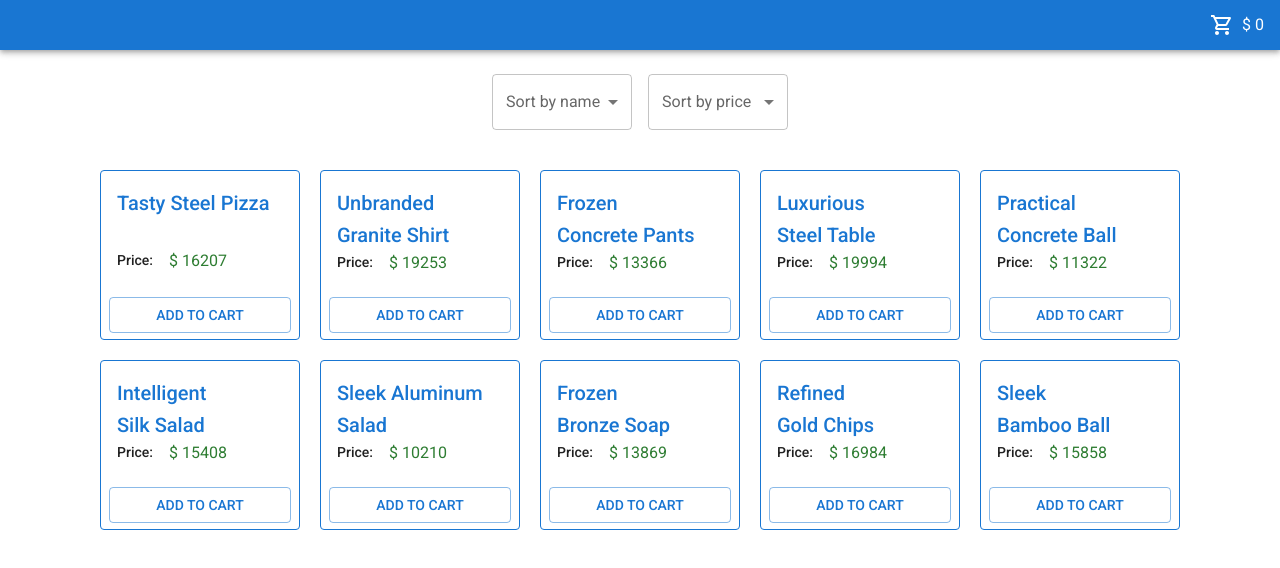
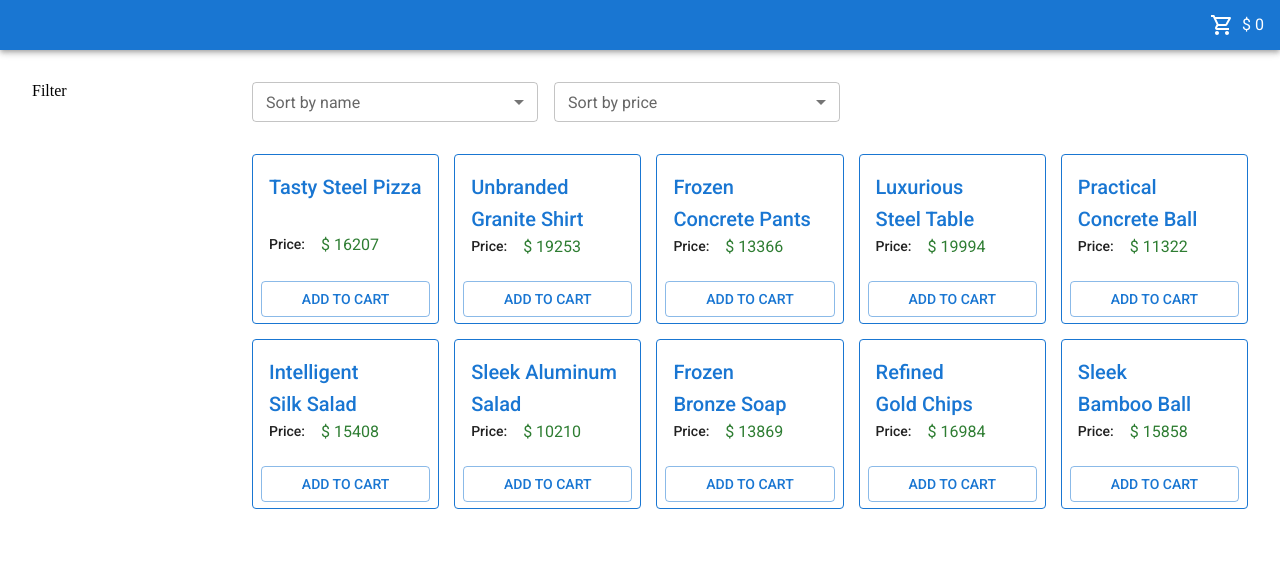
Before and after one commit to pashka1837/voshod, a Next.js app: page / in a window 1280 px wide. Shown: the top 568 px of the page. Built offline with nearby package versions, Linux system fonts and the light colour scheme; what @mui/material-nextjs would draw is missing.

Commit message:
feat: maain page styling fixed

```diff
--- a/src/app/components/ProductsPage.tsx
+++ b/src/app/components/ProductsPage.tsx
@@ -1,26 +1,35 @@
 "use client";
 
+import { Filter } from "@/components/Filter/Filter";
 import { PageWrapper } from "@/components/PageWrapper";
 import { Products } from "@/components/Products/Products";
 import { Sorting } from "@/components/Sorting/Sorting";
 import { fetchProducts } from "@/lib/apiReq";
 import { getSortQuery } from "@/utils/utils";
-import { Typography } from "@mui/material";
+import { Box, Stack, Typography } from "@mui/material";
 import CircularProgress from "@mui/material/CircularProgress";
 import { useEffect, useState, useTransition } from "react";
 
 type ProductsPageProps = {
   initProducts: ProductType[];
 };
+const initSort: SortState = {
+  byPrice: "",
+  byName: "",
+};
+
+const initFilter: FilterState = {
+  priceMax: null,
+  priceMin: null,
+  isPopular: false,
+};
 
 export function ProductsPage({ initProducts }: ProductsPageProps) {
   const [initLoad, setInitLoad] = useState(true);
   const [products, setProducts] = useState(initProducts);
 
-  const [sort, setSort] = useState<SortState>({
-    byPrice: "",
-    byName: "",
-  });
+  const [sort, setSort] = useState<SortState>(initSort);
+  const [filter, setFilter] = useState<FilterState>(initFilter);
 
   const [isPending, startTrans] = useTransition();
 
@@ -35,9 +44,24 @@ export function ProductsPage({ initProducts }: ProductsPageProps) {
       const resData = JSON.parse(res) as FetchRes<ProductType[]>;
       if (resData.success) startTrans(() => setProducts(resData.data));
     });
-  }, [sort.byName, sort.byPrice]);
+  }, [sort, filter]);
+
   return (
-    <PageWrapper>
+    <Box
+      sx={{
+        display: "flex",
+        flexDirection: { xs: "column", md: "row" },
+        p: { xs: 3, md: 4, xl: 6 },
+        gap: "20px",
+      }}
+    >
+      <Filter setFilter={setFilter} filter={filter} />
+      <Stack
+        direction={"column"}
+        alignItems={"center"}
+        spacing={4}
+        width={"100%"}
+      >
         <Sorting sort={sort} setSort={setSort} />
         {isPending && <CircularProgress />}
         {products.length ? (
@@ -45,6 +69,7 @@ export function ProductsPage({ initProducts }: ProductsPageProps) {
         ) : (
           <Typography variant="h5">No products found</Typography>
         )}
-    </PageWrapper>
+      </Stack>
+    </Box>
   );
 }
--- /dev/null
+++ b/src/components/Filter/Filter.tsx
@@ -0,0 +1,24 @@
+"use client";
+
+import Box from "@mui/material/Box";
+import { Dispatch, SetStateAction } from "react";
+
+type FilterProps = {
+  filter: FilterState;
+  setFilter: Dispatch<SetStateAction<FilterState>>;
+};
+
+export function Filter({ filter, setFilter }: FilterProps) {
+  return (
+    <Box
+      sx={{
+        display: "flex",
+        direction: "column",
+        width: "100%",
+        maxWidth: { xs: "100%", md: "200px" },
+      }}
+    >
+      Filter
+    </Box>
+  );
+}
--- a/src/components/Products/Product.tsx
+++ b/src/components/Products/Product.tsx
@@ -27,7 +27,9 @@ export const Product = memo(function Product({
       sx={{
         borderColor: "var(--mui-palette-primary-main)",
         height: "170px",
-        width: { xs: "175px", sm: "200px" },
+        maxWidth: { xs: "380px", sm: "200px" },
+        minWidth: "170px",
+        width: "100%",
       }}
     >
       <Link href={`/${product.id}`} passHref legacyBehavior>
--- a/src/components/Products/Products.tsx
+++ b/src/components/Products/Products.tsx
@@ -14,10 +14,10 @@ export function Products({ products }: ProductsProps) {
     <Box
       sx={{
         display: "grid",
-        gridTemplateColumns: `repeat(auto-fill, minmax(175px,200px))`,
+        gridTemplateColumns: `repeat(auto-fill, minmax(170px, 1fr))`,
         justifyContent: "center",
-        justifyItems: "center",
-        gap: { xs: "20px" },
+        justifyItems: "start",
+        gap: "15px",
         width: "100%",
       }}
     >
--- a/src/components/Sorting/ClearBtn.tsx
+++ b/src/components/Sorting/ClearBtn.tsx
@@ -11,6 +11,13 @@ type ClearBtnProps = {
 export function ClearBtn({ setSort, sort }: ClearBtnProps) {
   if (!sort.byName && !sort.byPrice) return null;
   return (
-    <Button onClick={() => setSort({ byName: "", byPrice: "" })}>Clear</Button>
+    <Button
+      fullWidth
+      sx={{ minWidth: "100px", maxWidth: { sm: "286px" } }}
+      size="small"
+      onClick={() => setSort({ byName: "", byPrice: "" })}
+    >
+      Clear sorting
+    </Button>
   );
 }
--- a/src/components/Sorting/Sorting.tsx
+++ b/src/components/Sorting/Sorting.tsx
@@ -21,7 +21,13 @@ export function Sorting({ sort, setSort }: SortProps) {
     setSort({ byName: "", byPrice: event.target.value as SortDirection });
   }
   return (
-    <Stack direction={"row"} spacing={2}>
+    <Stack
+      direction={{ xs: "column", sm: "row" }}
+      justifyContent={"flex-start"}
+      // flexWrap={"wrap"}
+      spacing={2}
+      sx={{ width: "100%" }}
+    >
       <SortingSelect
         value={sort.byName}
         label="Sort by name"
--- a/src/components/Sorting/SortingSelect.tsx
+++ b/src/components/Sorting/SortingSelect.tsx
@@ -19,9 +19,14 @@ export function SortingSelect({
   value,
 }: SortingSelectProps) {
   return (
-    <FormControl fullWidth sx={{ minWidth: "140px" }}>
+    <FormControl
+      size="small"
+      fullWidth
+      sx={{ minWidth: "140px", maxWidth: { sm: "286px" } }}
+    >
       <InputLabel id={labelId}>{label}</InputLabel>
       <Select
+        size="small"
         labelId={labelId}
         label={label}
         value={value}
--- a/src/types.d.ts
+++ b/src/types.d.ts
@@ -38,3 +38,9 @@ type SortQuery = {
   key: keyof SortState;
   value: SortDirection;
 };
+
+type FilterState = {
+  isPopular: boolean;
+  priceMin: number | null;
+  priceMax: number | null;
+};
```
Lines whose indentation alone changed are shown as unchanged.
